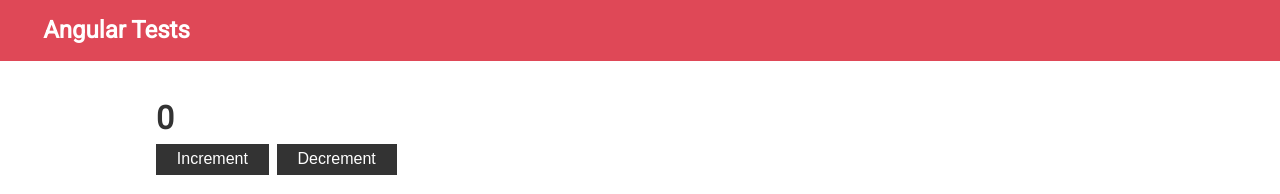
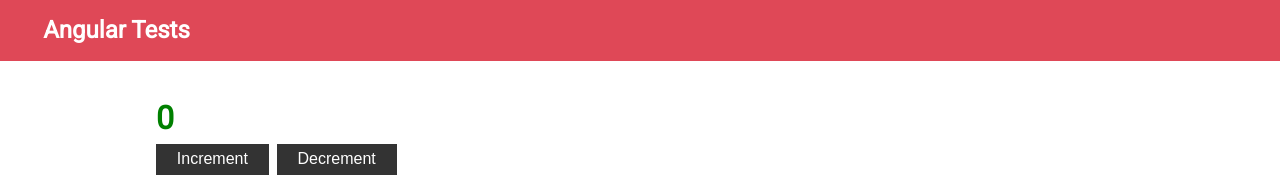
Before and after one commit to DmitryLavrov/angular-basics, an Angular app: page / in a window 1280 px wide. Shown: the top 194 px of the page. Built offline with nearby package versions, Linux system fonts and the light colour scheme.

Commit message:
13.3. Проверяем: когда counter четный - включен класс .green. А также проверка: при нажатии кнопки - counter увеличивается

```diff
--- a/src/app/counter/counter.component.html
+++ b/src/app/counter/counter.component.html
@@ -4,3 +4,9 @@
 <button id="increment" (click)="increment()" class="btn">Increment</button>
 <button (click)="decrement()" class="btn">Decrement</button>
 </div>
+
+<style>
+  .green {
+    color: green;
+  }
+</style>
```
Also changed, not shown: 1 other file (tests, documents, lock files or other folders).
